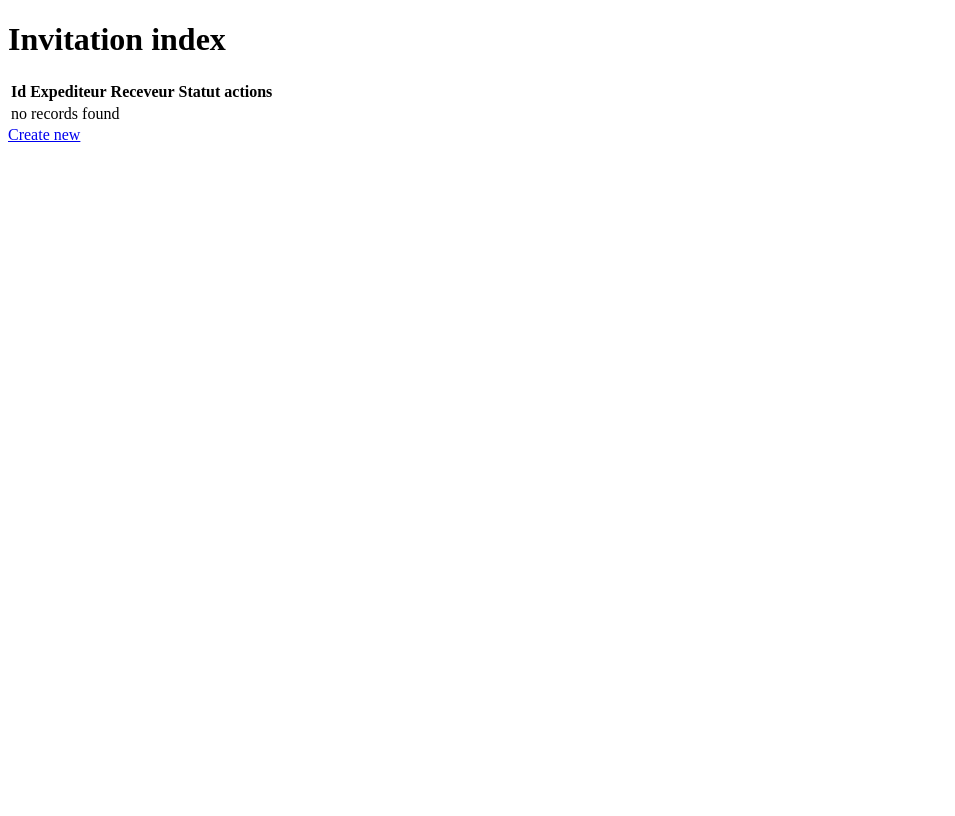
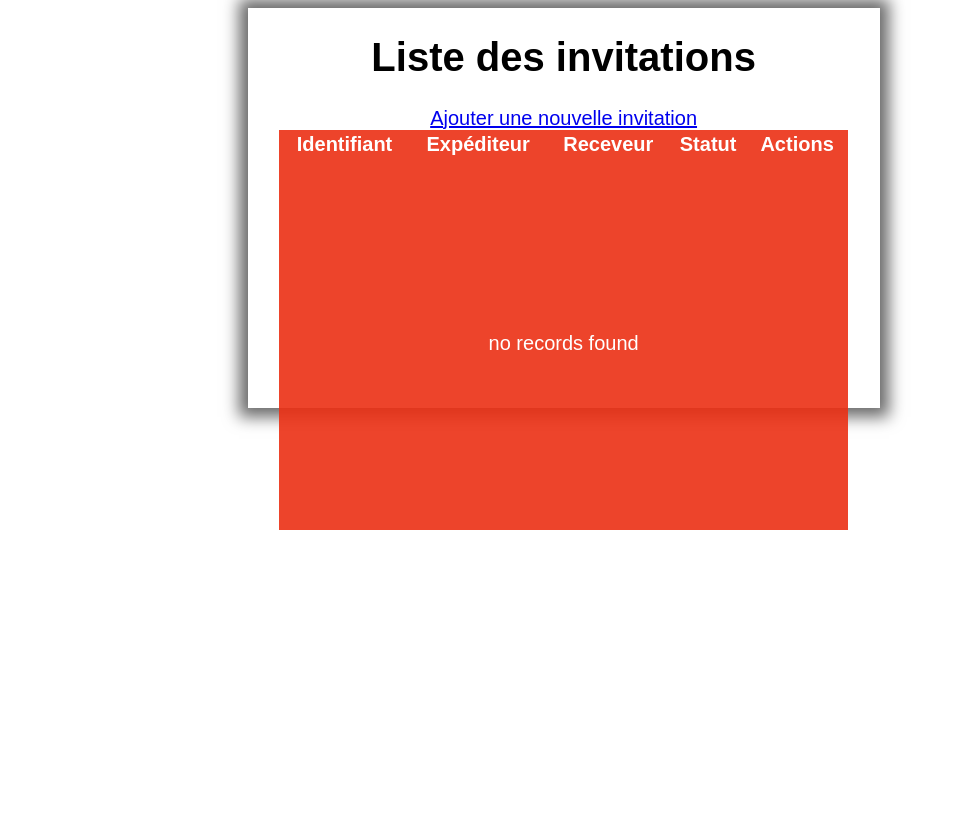
Before and after one commit to Manu1Mackenzii/Invitation_Symfony, a Symfony app: template templates/invitation/index.html.twig in a window 1280 px wide. Shown: the whole page, without its empty margins (0-955 px from the left). Before the commit the page ends 142 px from the top, so only its background shows below. Run offline with Twig, Linux system fonts and the light colour scheme; the template is opened without the code that fills it, so the values that code supplies are empty; some libraries are stand-ins or nearby versions.

Commit message:
mis à jour BDD et css index

```diff
--- a/composer.json
+++ b/composer.json
@@ -11,6 +11,7 @@
         "doctrine/doctrine-bundle": "^2.9",
         "doctrine/doctrine-migrations-bundle": "^3.2",
         "doctrine/orm": "^2.14",
+        "fzaninotto/faker": "^1.5",
         "phpdocumentor/reflection-docblock": "^5.3",
         "phpstan/phpdoc-parser": "^1.16",
         "sensio/framework-extra-bundle": "^6.1",
--- a/templates/base.html.twig
+++ b/templates/base.html.twig
@@ -7,6 +7,61 @@
         {# Run `composer require symfony/webpack-encore-bundle` to start using Symfony UX #}
         {% block stylesheets %}
             {{ encore_entry_link_tags('app') }}
+
+            {% block head %}
+
+                <style >
+                    body{
+                        font-family: 'Mukta', sans-serif;
+                        height:100vh;
+                        min-height:400px;
+                        font-size: 20px;
+                        background-repeat: no-repeat;
+                        background-size:cover;
+                        background-position:center;
+                        position:relative;
+                        overflow-y: hidden;
+                    }
+
+                    .login-reg-panel{
+                        position: relative;
+                        text-align:center;
+                        width:90%;
+                        right:0;left:0%;
+                        margin:auto;
+                        height:400px;
+                        background-color: rgba(236, 48, 20, 0.9);
+                    }
+                    .white-panel{
+                        background-color: rgba(255,255, 255, 1);
+                        height:400px;
+                        text-align:center;
+                        position:absolute;
+
+                        width:50%;
+                        right:calc(35% - 50px);
+                        transition:.3s ease-in-out;
+                        z-index:5;
+                        box-shadow: 0 0 15px 9px #00000096;
+                    }
+                    .table {
+                        display: table;
+                        border-collapse: collapse;
+                        box-sizing: content-box ;
+                        text-indent: initial;
+                        border-spacing: 10px;
+                        border-color: gray;
+                    }
+                    .login-reg-panel{
+                        color:white;
+                    }
+
+
+
+                </style>
+
+            {% endblock %}
+
         {% endblock %}
 
         {% block javascripts %}
--- a/templates/invitation/index.html.twig
+++ b/templates/invitation/index.html.twig
@@ -3,16 +3,22 @@
 {% block title %}Invitation index{% endblock %}
 
 {% block body %}
-    <h1>Invitation index</h1>
 
-    <table class="table">
+
+    <div class="white-panel">
+        <h1 >Liste des invitations</h1>
+
+        <a href="{{ path('app_invitation_new') }}">Ajouter une nouvelle invitation</a>
+
+        <div class="login-show">
+            <table class = "login-reg-panel">
                 <thead>
-            <tr>
-                <th>Id</th>
-                <th>Expediteur</th>
+                <tr >
+                    <th>Identifiant</th>
+                    <th>Expéditeur</th>
                     <th>Receveur</th>
                     <th>Statut</th>
-                <th>actions</th>
+                    <th>Actions</th>
                 </tr>
                 </thead>
                 <tbody>
@@ -21,10 +27,10 @@
                         <td>{{ invitation.id }}</td>
                         <td>{{ invitation.expediteur }}</td>
                         <td>{{ invitation.receveur }}</td>
-                <td>{{ invitation.statut ? 'Yes' : 'No' }}</td>
+                        <td>{{ invitation.statut ? 'Envoyé' : 'En attente' }}</td>
                         <td>
-                    <a href="{{ path('app_invitation_show', {'id': invitation.id}) }}">show</a>
-                    <a href="{{ path('app_invitation_edit', {'id': invitation.id}) }}">edit</a>
+                            <a href="{{ path('app_invitation_show', {'id': invitation.id}) }}">Voir</a>
+                            <a href="{{ path('app_invitation_edit', {'id': invitation.id}) }}">modifier</a>
                         </td>
                     </tr>
                 {% else %}
@@ -34,6 +40,10 @@
                 {% endfor %}
                 </tbody>
             </table>
+        </div>
 
-    <a href="{{ path('app_invitation_new') }}">Create new</a>
+
+
+
+
 {% endblock %}
```
Also changed, not shown: 1 other file. Lines whose indentation alone changed are shown as unchanged.
